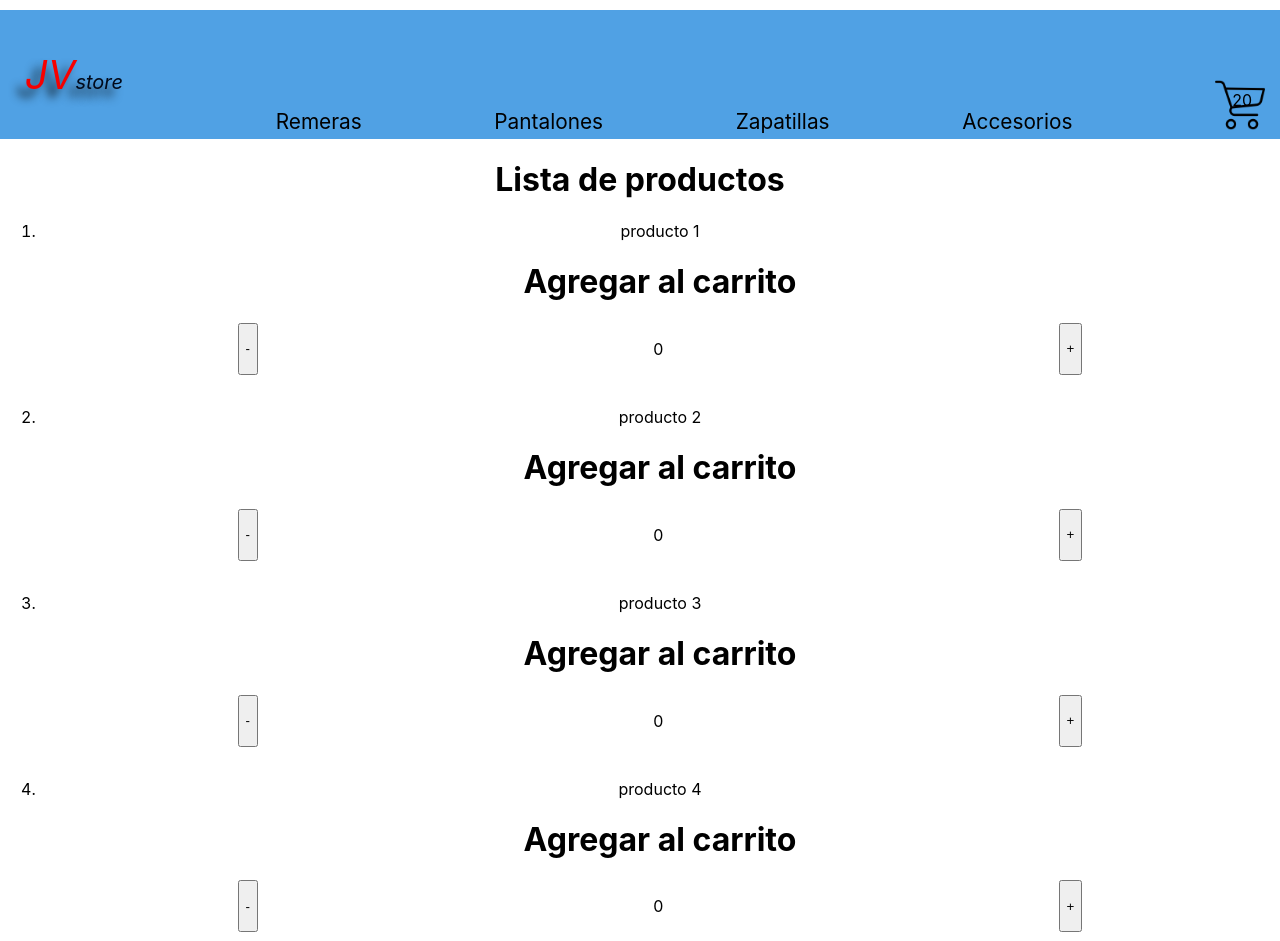
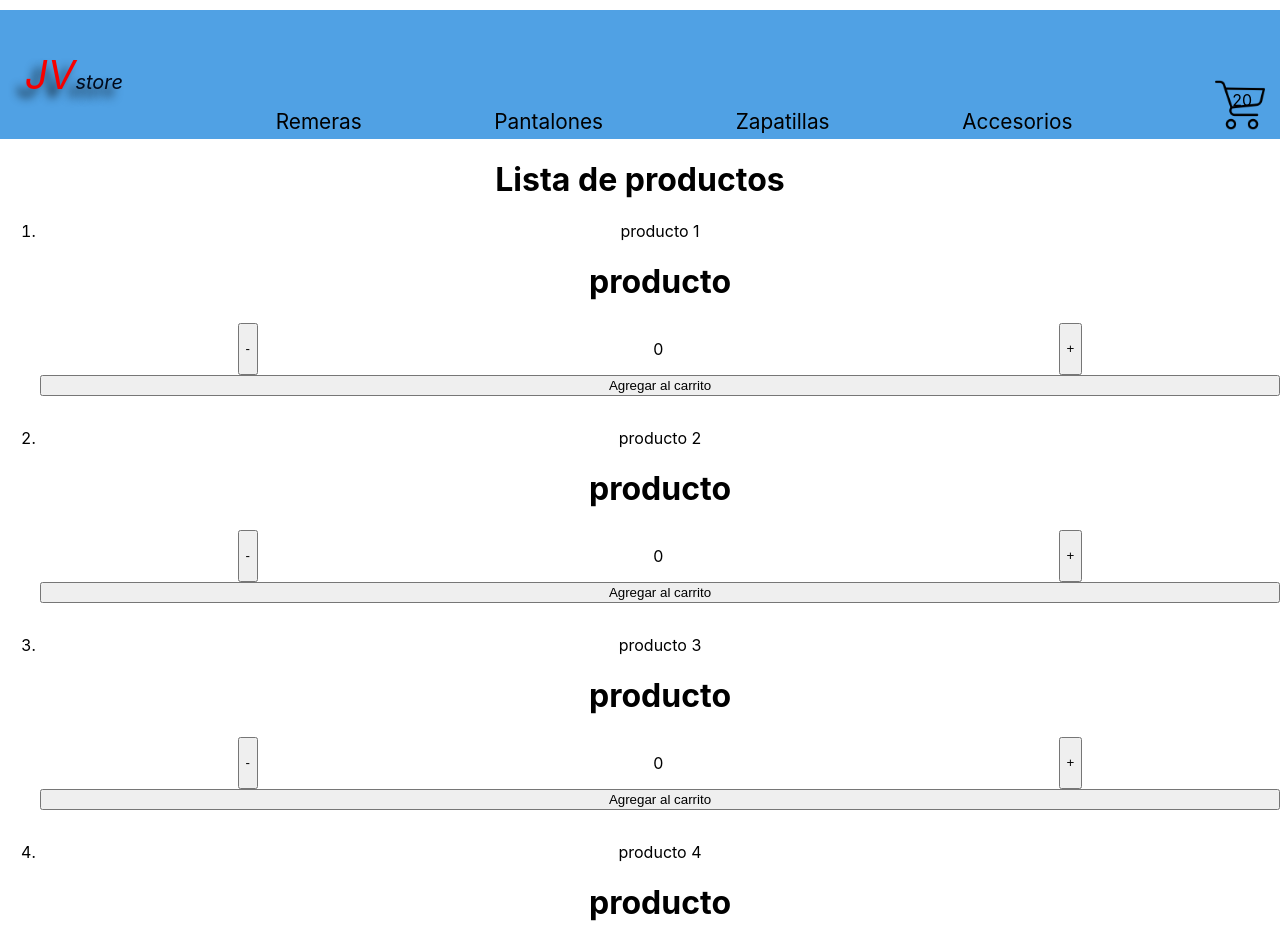
Before and after one commit to Juanipro12/coderPrimeraclase, a React (Create React App) app: page / in a window 1280 px wide. Shown: the top 941 px of the page. Built offline with nearby package versions, Linux system fonts and the light colour scheme.

Commit message:
contador para agregar productos- vega

```diff
--- a/src/components/ItemCount.js
+++ b/src/components/ItemCount.js
@@ -18,13 +18,17 @@ export default function ItemCount({stock,initial,onAdd}) {
 
   return (
     <div>
-        <h1>Agregar al carrito</h1>
+        <h1>producto</h1>
         <div className='input-botones'>
             <div className='botones'>
                 <button onClick={()=>restar(-1)}>-</button>
                 <p>{inicial}</p>
                 <button onClick={()=>agregar(1)}>+</button>
             </div>
+            <button onClick={()=>{
+                onAdd(inicial);
+                setinicial(0)
+                }} >Agregar al carrito</button>
             <p className='mensaje'>{mensaje}</p>
 
         </div>
--- a/src/components/ItemListContainer.js
+++ b/src/components/ItemListContainer.js
@@ -2,6 +2,11 @@ import React from 'react'
 import ItemCount from './ItemCount'
 
 export default function ItemListContainer() {
+    const add = (cantidadProductos)=>{
+        cantidadProductos === 0
+        ?console.log("No se agrego ningun producto")
+        :console.log("Cantidad de productos agregados al carrito: "+cantidadProductos)
+    }
   return (
     <div>
         <h1>
@@ -10,19 +15,19 @@ export default function ItemListContainer() {
         <ol>
             <li>
                 producto 1
-                <ItemCount stock={3} initial={0} />
+                <ItemCount key={1} stock={3} initial={0} onAdd={add} />
             </li>
             <li>
                 producto 2
-                <ItemCount stock={2} initial={0} />
+                <ItemCount key={2} stock={2} initial={0} onAdd={add} />
             </li>
             <li>
                 producto 3
-                <ItemCount stock={8} initial={0} />
+                <ItemCount key={3} stock={8} initial={0} onAdd={add} />
             </li>
             <li>
                 producto 4
-                <ItemCount stock={10} initial={0} />
+                <ItemCount key={4} stock={10} initial={0} onAdd={add} />
             </li>
         </ol>
 
--- a/src/components/ejerciciouno/ListaCategorias.js
+++ b/src/components/ejerciciouno/ListaCategorias.js
@@ -7,7 +7,7 @@ export default function ListaCategorias({list}){
         {list.map(item => {
             return(
 
-                <a href='.' className='item'>{item}</a>
+                <a key={item} href='.' className='item'>{item}</a>
 
             )
         })}
```
